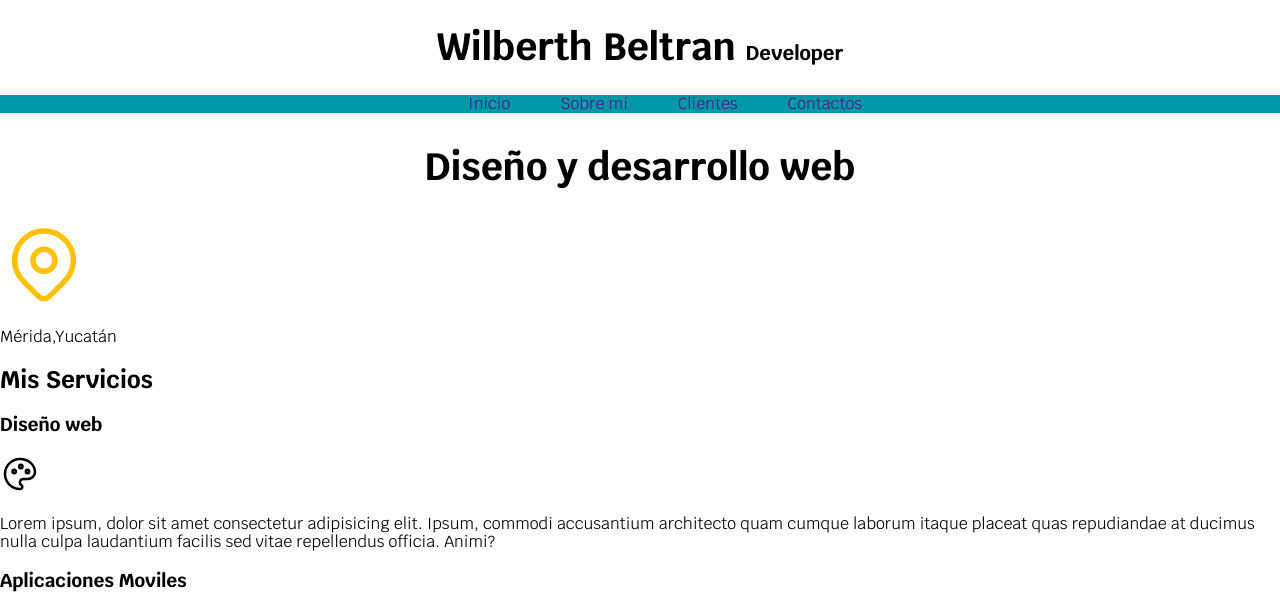
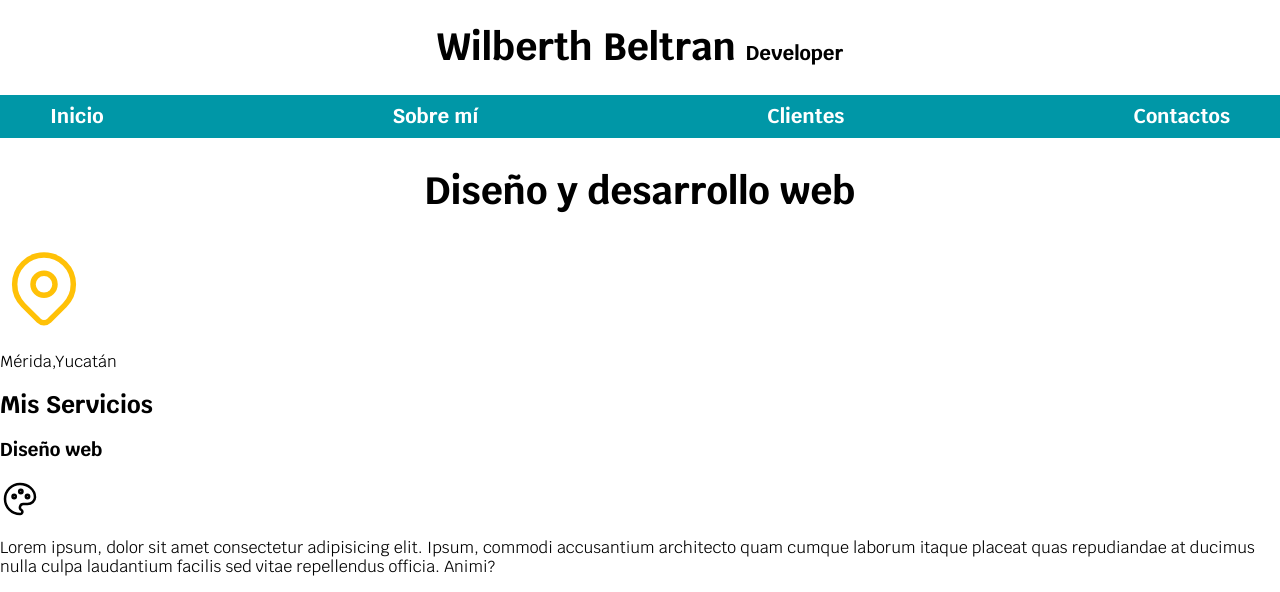
Before and after one commit to Wilberth-Beltran/developer-website, a plain HTML site: page Index.html in a window 1280 px wide. Shown: the top 592 px of the page. Drawn offline with Linux system fonts and the light colour scheme.

```diff
--- a/css/style.css
+++ b/css/style.css
@@ -20,7 +20,7 @@ body {
     font-size: 2rem;
 }
 .contenedor{
-    width: 70rem;
+    max-width: 120rem;
     margin-top: 0;
     margin-right: auto;
     margin-bottom: 0;
@@ -29,13 +29,29 @@ body {
 .navegacion-principal
 {
     display: flex;
-    justify-content: center; /* Centra horizontalmente */
-    align-items: center; /* Centra verical */
+    flex-direction: column;
+    justify-content: space-between; /* Centra horizontalmente */
+    font-weight: bold;
+    font-size: 2rem;
+    align-items: center;
 }
 .navegacion-principal a{
+    padding: 1rem;
     text-decoration: none;
-    margin-left: 50px;
+    color: var(--blanco);
+
 }
 .nav-bg{
     background-color: var(--Secundario);
 }
+
+.navegacion-principal a:hover{
+    background-color: var(--Primario);
+    color: var(--oscuro);
+}
+
+@media (min-width: 768px) {
+    .navegacion-principal{
+        flex-direction: row;
+    }
+}
```
Also changed, not shown: Index.html (+4 -4 lines).
